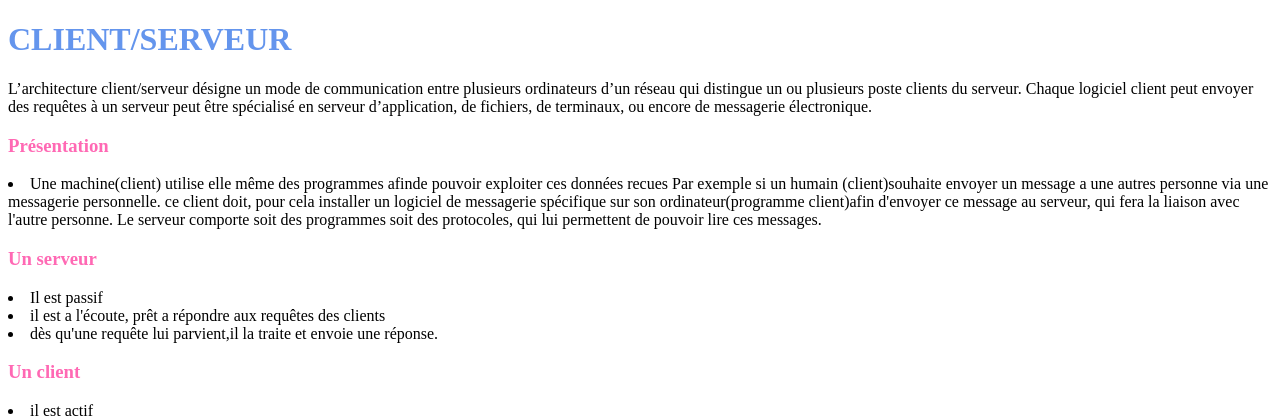
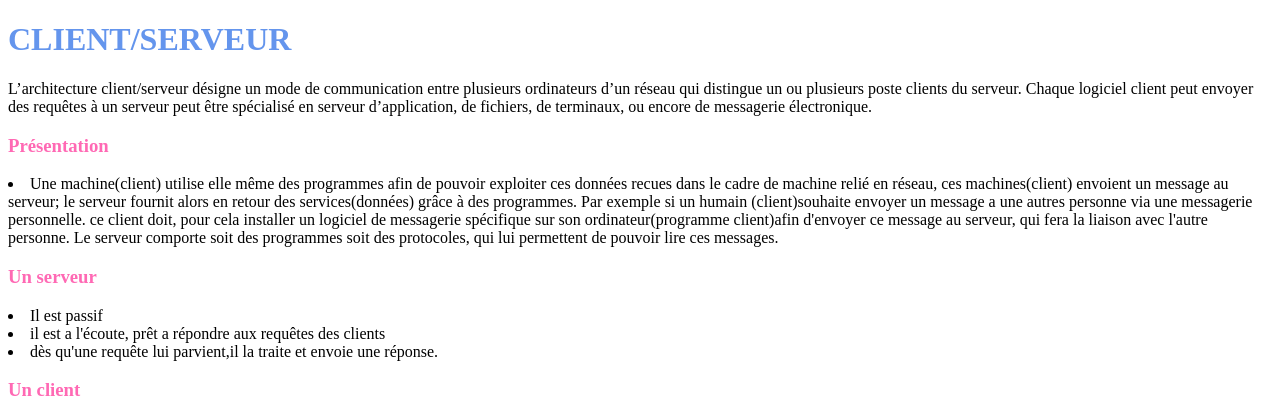
Before and after one commit to Louiselegllx/Mon-site-Louise, a plain HTML site: page index.html in a window 1280 px wide. Shown: the top 417 px of the page. Drawn offline with Linux system fonts and the light colour scheme.

Commit message:
nouveau14

```diff
--- a/index.html
+++ b/index.html
@@ -11,7 +11,7 @@
     <p>L’architecture client/serveur désigne un mode de communication entre plusieurs ordinateurs d’un réseau qui distingue un ou plusieurs poste clients du serveur.
         Chaque logiciel client peut envoyer des requêtes à un serveur peut être spécialisé en serveur d’application, de fichiers, de terminaux, ou encore de messagerie électronique.</p>
         <h3 style="color:hotpink">Présentation</h3>
-    <p><lu><li>Une machine(client) utilise elle même des programmes afinde pouvoir exploiter ces données recues
+    <p><lu><li>Une machine(client) utilise elle même des programmes afin de pouvoir exploiter ces données recues dans le cadre de machine relié en réseau, ces machines(client) envoient un message au serveur; le serveur fournit alors en retour des services(données) grâce à des programmes.
         Par exemple si un humain (client)souhaite envoyer un message a une autres personne via une messagerie personnelle. ce client doit, pour cela installer un logiciel de messagerie spécifique sur son ordinateur(programme client)afin d'envoyer ce message au serveur, qui fera la liaison avec l'autre personne. Le serveur comporte soit des programmes soit des protocoles, qui lui permettent de pouvoir lire ces messages.</p>
         <h3 style="color:hotpink">Un serveur</h3>
         <lu><li> Il est passif</li>
```
